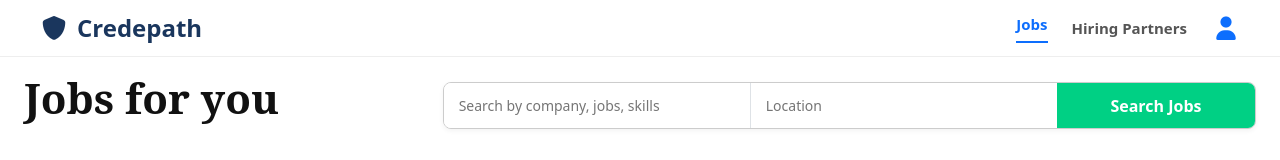
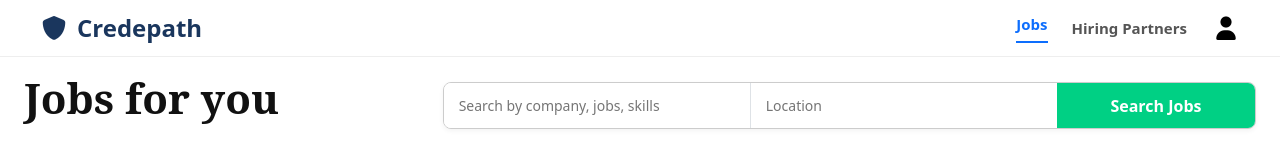
Before and after one commit to Harsh-varshney/job-portal-frontend, a React (Vite) app: page / in a window 1280 px wide. Shown: the top 160 px of the page. Built offline with nearby package versions, Linux system fonts and the light colour scheme; no server answers.

Commit message:
Update frontend changes

```diff
--- a/src/components/JobHeader.jsx
+++ b/src/components/JobHeader.jsx
@@ -22,7 +22,7 @@ const JobHeader = ({ onSearch }) => {
             <a href="#" className="nav-link-custom nav-link-active">Jobs</a>
             <a href="#" className="nav-link-custom">Hiring Partners</a>
             <div className="text-primary fs-4 cursor-pointer">
-              <i className="fa-solid fa-user"></i>
+              <i style={{color : "black"}} className="fa-solid fa-user"></i>
             </div>
           </nav>
 
```
